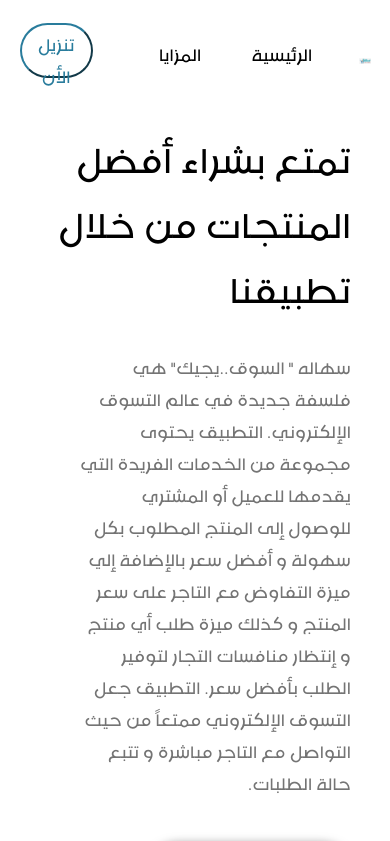
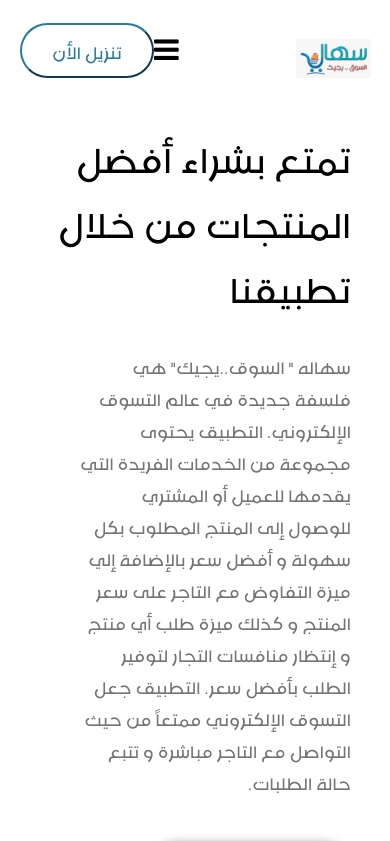
Before and after one commit to Kareem727/sahala_project, a React (Create React App) app: page / in a window 390 px wide. Shown: the top 841 px of the page. Built offline with nearby package versions, Linux system fonts and the light colour scheme.

Commit message:
before_Animation

```diff
--- /dev/null
+++ b/src/components/Nav/Nav.css
@@ -0,0 +1,221 @@
+.nav{
+    font-size: 26px;
+    font-family: 'ZahraArabic';
+    height: 100px;
+    display: flex;
+    justify-content: center;
+    align-items: center;
+    position: absolute;
+    top: 0;
+    z-index: 999;
+    width: 100%;
+}
+
+.nav .nav-container{
+    display: flex;
+    justify-content: center;
+    align-items: center;
+    height: 80px;
+    width: 90%;
+    background-color: transparent;
+    max-width: 1500px;
+
+}
+
+
+ .logoo img{
+    width: 100%;
+    height: 90%;
+    align-items: center;
+}
+.logoo{
+    width: 10%;
+    margin-left: 30%;
+    cursor: pointer;
+   margin-top: 3%;
+}
+
+
+
+
+.navCon{
+    width: 50%;
+    margin-right: -28%;
+    margin-left: 24%;
+    margin-top: 1%;
+}
+.navCon .nav-links .lili{
+    margin-left: 40px;
+}
+.navCon .nav-links .lili:hover{
+color: #297C9C;
+cursor: pointer;
+}
+
+.nav-menu {
+    display: grid;
+    grid-template-columns: repeat(4, auto);
+    grid-gap: 10px;
+    list-style: none;
+
+  }
+ .nav-button{
+    font-family: 'ZahraArabic';
+font-size: 26px;
+width: 194px;
+height: 55px;
+border-radius: 50px 50px 50px 50px;
+background-color: transparent;
+border-color: #297C9C;
+color: #297C9C;
+cursor: pointer;
+
+}
+.nav-button:hover{
+    background-color: #297C9C;
+    border-color: #00b8ff14;
+    color: white;
+}
+
+.menu-icon {
+    display: none;
+  }
+
+  @media screen and (max-width: 960px) {
+    .menu-icon {
+        display: block !important;
+        font-size: 1.8rem;
+        cursor: pointer;
+      }
+      .lili {
+        text-align: center;
+        padding: 2rem;
+        width: 100%;
+        display: table;
+      }
+
+      .nav-links:hover {
+        background-color: #fff;
+        color: #242424;
+        border-radius: 0;
+      }
+      .nav-menu {
+        display: flex;
+        flex-direction: column;
+        width: 40%;
+        height: auto;
+        padding-bottom: 50px;
+        position: absolute;
+        top: 63px;
+        left: -100%;
+        opacity: 1;
+        transition: all 0.5s ease;
+      }
+
+      .nav-menu.active {
+        background: #1cb5c2 !important;
+        padding-top: 8%;
+        padding-bottom: 6%;
+        padding-left: 0%;
+        left: 0;
+        opacity: 1;
+        transition: all 0.59s ease;
+        z-index: 1;
+      }
+      .nav-item {
+        text-align: center;
+        padding: 14px 20px;
+        width: 80%;
+        display: table;
+        margin-left: 5%;
+        border-radius: 4px;
+        transition: all 0.3s ease-out;
+
+      }
+
+      .nav-item:hover {
+        background-color: #fff;
+        color: #242424;
+        border-radius: 0;
+        border-radius: 4px;
+
+      }
+      .nav-links-sign {
+        display: block;
+        text-align: center;
+        margin: 2rem auto;
+        border-radius: 4px;
+        width: 80%;
+        text-decoration: none;
+        font-size: 1.5rem;
+        margin-right: 0px;
+        background-color: transparent;
+        color: #fff;
+        padding: 14px 20px;
+        border: 1px solid #fff;
+        transition: all 0.3s ease-out;
+      }
+
+      .nav-links-sign:hover{
+          background-color: aliceblue;
+          color: black;
+       }
+  }
+  @media screen and (max-width: 920px) {
+    .logoo{
+        width: 23% !important;
+        margin-left: 15%;
+        cursor: pointer;
+        margin-top: 5%;
+    }
+}
+
+@media screen and (max-width: 700px) {
+
+.nav-menu.active {
+    background: #2a87aa;
+    padding-top: 8%;
+    padding-bottom: 6%;
+    padding-left: 5%;
+}
+.nav-menu{
+    width: 60% !important;
+}
+}
+@media screen and (max-width: 500px) {
+    .logoo{
+        width: 32% !important;
+        margin-left: 4%;
+        cursor: pointer;
+        margin-top: 7%;
+    }
+    .nav-menu{
+        width: 86.8% !important;
+    }
+    .nav-menu.active {
+
+        padding-left: 3% !important;
+    }
+
+
+}
+@media screen and (max-width: 420px) {
+
+    .nav-menu{
+        width: 84.4% !important;
+    }
+    .nav-menu.active {
+
+        padding-left: 6% !important;
+    }
+}
+@media screen and (max-width: 300px) {
+
+    .nav-menu{
+        width: 100.7% !important;
+    }
+    .nav-menu.active {
+
+        padding-left: 9% !important;
+    }
+}
--- a/src/components/Nav/Nav.js
+++ b/src/components/Nav/Nav.js
@@ -1,5 +1,5 @@
 import React from "react";
-import styless from "./Nav.module.css";
+import "./Nav.css";
 import logo from '../img/logo/logo.jpeg';
 import { useState } from "react";
 const NavBar = () => {
@@ -10,7 +10,7 @@ const NavBar = () => {
   const closeMenu =() => setclick(false);
 
   const showButton =() => {
-      if(window.innerWidth <= 920){
+      if(window.innerWidth <= 960){
           setButton(false);
       }else{
           setButton(true);
@@ -20,22 +20,26 @@ window.addEventListener('resize' , showButton);
 
   return (
       <bdo dir="rtl">
-    <nav className={styless.nav}>
+    <nav className={'nav'}>
+<div className={'nav-container'}>
 
-    <div className={styless['nav-container']}>
-    <div className={styless.logoo}>
+
+    <div className={'logoo'}>
       <img src={logo} alt={'logo'}/>
       </div>
 
-     <div className={styless.navCon}>
-        <ul className={styless['nav-links']}>
-        <li className={styless.lili}>الرئيسية</li>
-          <li className={styless.lili}>المزايا</li>
+     <div className={'navCon'}>
+       <ul className={click ? 'nav-menu active' : 'nav-menu'}>
+        <li onClick={closeMenu} className={'nav-item : lili'}>الرئيسية</li>
+          <li onClick={closeMenu} className={'nav-item : lili'}>المزايا</li>
+          <li onClick={closeMenu} className={'nav-links-sign : lili'}>تنزيل الان</li>
+
         </ul>
         </div>
-        {/* <div className='menu-icon' onClick={eventclickHandler}>
-                    <i className={click ? 'fas fa-times' :'fas fa-bars'} />
+        <div className='menu-icon' onClick={eventclickHandler}>
+                    <i className={click ? 'fa fa-times' :'fa fa-bars'} />
                 </div>
+        {/*
                 <ul className={click ? 'nav-menu active' : 'nav-menu'}>
                     <li className='nav-item'>
             <Link to='/' className='nav-links' onClick={closeMenu}>Home</Link>
@@ -50,8 +54,8 @@ window.addEventListener('resize' , showButton);
             <Link to='/sign-up' className='nav-links-sign' onClick={closeMenu}>Signup</Link>
                     </li>
                 </ul> */}
-        {button && <button className={styless['nav-button']}>تنزيل الأن</button>}
 
+{button && <button className={'nav-button'}>تنزيل الأن</button>}
 
     </div>
     </nav>
--- a/src/components/Nav/Nav.module.css
+++ /dev/null
@@ -1,77 +0,0 @@
-.nav{
-    font-size: 26px;
-    font-family: 'ZahraArabic';
-    height: 100px;
-    display: flex;
-    justify-content: center;
-    align-items: center;
-    position: absolute;
-    top: 0;
-    z-index: 999;
-    width: 100%;
-}
-
-.nav .nav-container{
-    display: flex;
-    justify-content: center;
-    align-items: center;
-    height: 80px;
-    width: 90%;
-    background-color: transparent;
-}
-
-
- .logoo img{
-    width: 100%;
-    height: 90%;
-}
-.logoo{
-    width: 10%;
-    margin-left: 30%;
-    cursor: pointer;
-   margin-top: 3%;
-}
-
-
-
-
-.navCon{
-    width: 50%;
-    margin-right: -28%;
-    margin-left: 24%;
-    margin-top: 1%;
-}
-.navCon .nav-links {
-    display: grid;
-    grid-template-columns: repeat(4, auto);
-    grid-gap: 10px;
-    list-style: none;
-    text-align: center;
-    justify-content: start;
-    margin-right: auto;
-}
-
-.navCon .nav-links .lili{
-    margin-left: 40px;
-}
-.navCon .nav-links .lili:hover{
-color: #297C9C;
-cursor: pointer;
-}
-
-
- .nav-button{
-    font-family: 'ZahraArabic';
-font-size: 26px;
-width: 194px;
-height: 55px;
-border-radius: 50px 50px 50px 50px;
-background-color: transparent;
-border-color: #297C9C;
-color: #297C9C;
-cursor: pointer;
-
-}
-.nav-button:hover{
-    background-color: #bdd5df;
-}
--- a/src/components/Sections/Section1.js
+++ b/src/components/Sections/Section1.js
@@ -1,5 +1,4 @@
 import stylesss from './Section1.module.css'
-import styless from '../Nav/Nav.module.css'
 import img1 from '../img/1.png'
 import img2 from '../img/2.png'
 import img3 from '../img/3.png'
--- a/src/components/Sections/Section1.module.css
+++ b/src/components/Sections/Section1.module.css
@@ -75,7 +75,7 @@
     height: 84px;
     border-radius: 50px 50px 50px 50px;
     background-color: #297C9C;
-    border-color: #297C9C;
+    border-color: #297b9c00;
     color: white;
     font-family: 'ZahraArabic';
     font-size: 26px;
@@ -114,7 +114,7 @@
 
                 .background-side2 .par2{
                         width: 700px;
-                        height: 150%;
+                        height: 100%;
                        }
         .background-side2 .par2 .b1 img{
             height: 90%;
@@ -139,25 +139,25 @@
 
 .b3{
     position: absolute;
-    top: 8%;
+    top: 15%;
     left: 34%;
 
 }
 
 .b4{
     position: absolute;
-    top: 7%;
+    top: 13%;
     left: 6%;
 }
 .b5{
     position: absolute;
-    top: 16%;
+    top: 30%;
     left: 43%;
 }
 
 .b6{
     position: absolute;
-    top: 25.5%;
+    top: 42.5%;
     left: 6%;
 }
 
--- a/src/components/Sections/Section2.module.css
+++ b/src/components/Sections/Section2.module.css
@@ -21,6 +21,12 @@ font-size: 52px;
 
 
     }
+    .sss img:hover{
+        transform: 1s;
+        transform: scale(1.2);
+        transition: 1s;
+        transition-timing-function: ease-out;
+        }
     @media screen and (max-width: 920px) {
         .container{
 text-align: center !important;
```
